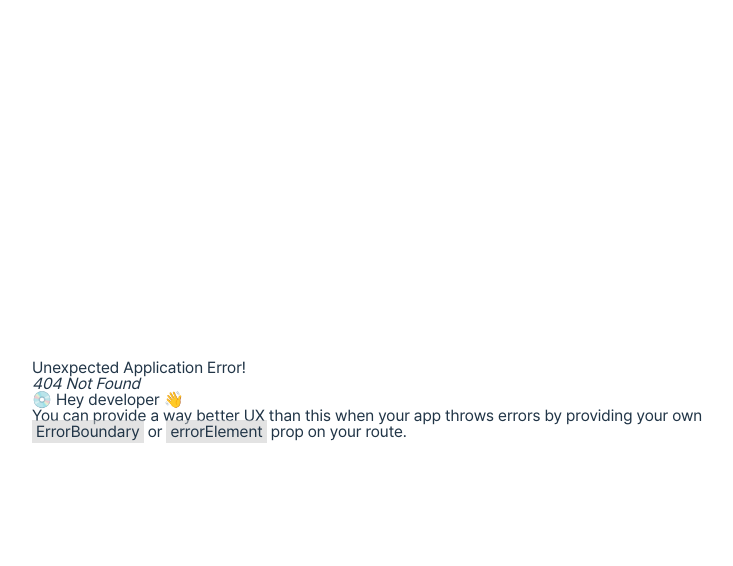
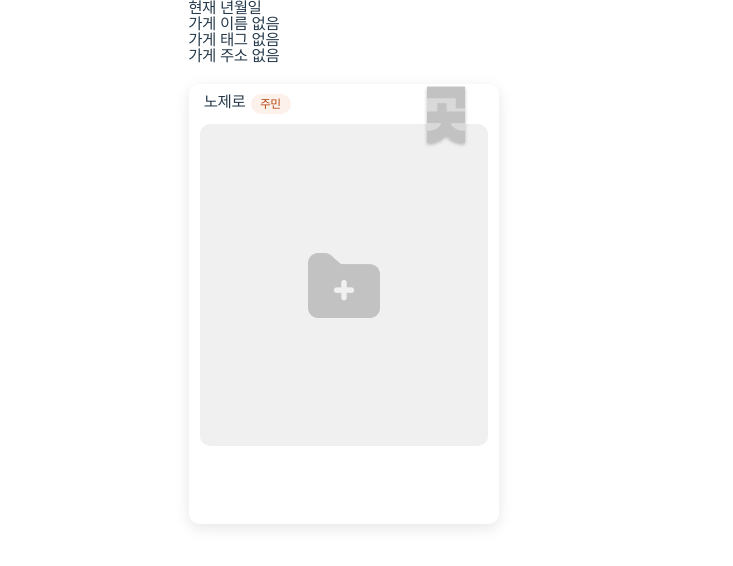
Before and after one commit to urjimyu/JejuGotgot_FE, a React (Vite) app: page /reviewCreate in a window 1280 px wide. Before the commit this address had no page. Shown: the top 566 px of the page, without its empty margins (264-997 px from the left). Built offline with nearby package versions, Linux system fonts and the light colour scheme.

Commit message:
[feat/후기작성,저장 목록 연결]

```diff
--- a/src/Router.jsx
+++ b/src/Router.jsx
@@ -4,6 +4,7 @@ import App from "./App";
 import MapPage from "./pages/Map/MapPage";
 import BookmarkList from "./pages/bookmarkList/bookmarkList";
 import AlterPlaceList from "./pages/alterPlaceList/temp";
+import ReviewCreate from "./pages/reviewCreate/reviewCreate";
 
 const router = createBrowserRouter([
   {
@@ -22,6 +23,10 @@ const router = createBrowserRouter([
         path: "alterPlaceList",
         element: <AlterPlaceList />,
       },
+       {
+        path: "reviewCreate",
+        element: <ReviewCreate />,
+      },
     ],
   },
 ]);
--- a/src/components/card/Card.css
+++ b/src/components/card/Card.css
@@ -1,21 +1,23 @@
 .alterPlaceList-swiper-box {
     margin: 20px 0px;
     display: flex;
-    justify-content: space-around;
     flex-direction: column;
     align-items: center;
     background-color: #fff;
-    box-shadow: 0px 3px 5px rgba(0, 0, 0, 0.1);
+    box-shadow: 0px 4px 14.9px rgba(0, 0, 0, 0.1);
     height: 440px;
     position: relative;
     width: 100%;
+    max-width: 310px;
+    border-radius: 10px;
 }
 
 .alterPlaceList-who-review {
-    padding-left: 5px;
+    margin-left: 5px;
 }
 
 .image-author {
+    padding: 10px 0px;
     width: 90%;
     display: flex;
     justify-content: flex-start;
@@ -23,7 +25,7 @@
 
 .bookmark-wrapper {
     position: absolute;
-    top: 12px;
+    top: 0px;
     right: 30px;
     z-index: 10;
 }
@@ -38,14 +40,13 @@
 }
 
 .image-placeholder {
-    width: 100%;
-    height: 200px;
-    /* 이미지와 동일한 크기로 설정 */
+    width: 288px;
+    height: 322px;
     background-color: #f0f0f0;
     display: flex;
     align-items: center;
     justify-content: center;
     color: #aaa;
     font-size: 14px;
-
+    border-radius: 10px;
 }
--- a/src/components/card/Card.jsx
+++ b/src/components/card/Card.jsx
@@ -2,14 +2,15 @@ import React from 'react';
 import Tag from '../../components/tag/Tag';
 import './Card.css';
 
-const Card = ({ location, isBookmarked, onBookmarkToggle, disableBookmark,children }) => {
+const Card = ({ location = {}, isBookmarked, onBookmarkToggle, disableBookmark,children }) => {
   return (
     <div className='alterPlaceList-swiper-box'>
         <div className="image-author">
-        {location.author}
+          {location.url ? location.author : "노제로"}
+
           <Tag
             className='alterPlaceList-who-review'
-            text={location.authorType}
+            text={location.authorType ? location.authorType : "주민"}
             backgroundColor="#FCF1EB"
             textColor="#B23E04"
           />
@@ -32,8 +33,17 @@ const Card = ({ location, isBookmarked, onBookmarkToggle, disableBookmark,childr
        {location.url ? (
         <img className="image-placeholder" src={location.url} alt={location.caption} />
       ) : (
-        <div className="image-placeholder">{children}</div>
+        <div className="image-placeholder">
+            <img
+          src="/imgs/file.png"
+          alt="파일 이미지"
+          onClick={disableBookmark ? null : () => onBookmarkToggle(location.id)} // disableBookmark가 true면 클릭 막음
+          style={{ cursor: disableBookmark ? "default" : "pointer" }} // 비활성화 시 클릭 스타일 변경
+        />
+        </div>
       )}
+
+
        {children}
     </div>
   );
--- a/src/pages/bookmarkList/bookmarkList.jsx
+++ b/src/pages/bookmarkList/bookmarkList.jsx
@@ -1,6 +1,7 @@
-import ListBox from '../../components/listBox/ListBox'
+import { useNavigate } from 'react-router-dom'; // 🔹 useNavigate 추가
+import ListBox from '../../components/listBox/ListBox';
 import React from 'react';
-import './bookmarkList.css'
+import './bookmarkList.css';
 
 const mockLocations = [
   {
@@ -35,9 +36,14 @@ const mockLocations = [
   }
 ];
 
-// 메인 LocationList 컴포넌트
 const BookmarkList = () => {
- return (
+  const navigate = useNavigate(); // 🔹 네비게이션 함수 사용
+
+  const handleReviewClick = (location) => {
+    navigate('/reviewCreate', { state: { location } }); // 🔹 해당 장소 데이터를 가지고 이동
+  };
+
+  return (
     <div className="bookmark-list-wrap">
       {mockLocations.map((location) => (
         <ListBox
@@ -50,7 +56,7 @@ const BookmarkList = () => {
           condition={location.condition}
           date={location.date}
           actionButton={
-            <button className="bookmark-btn">
+            <button className="bookmark-btn" onClick={() => handleReviewClick(location)}>
               후기작성
             </button>
           }
--- /dev/null
+++ b/src/pages/reviewCreate/reviewCreate.jsx
@@ -0,0 +1,23 @@
+import React from 'react';
+import { useLocation } from 'react-router-dom'; // 🔹 useLocation 추가
+import './reviewCreate.css';
+import Card from '../../components/card/Card';
+
+export default function ReviewCreate() {
+  const location = useLocation();
+  const placeData = location.state?.location || {}; // 🔹 받은 데이터가 없을 경우 빈 객체 처리
+
+  return (
+    <div>
+      <div>
+        <p>현재 년월일</p>
+        <div>
+          <div>{placeData.title || '가게 이름 없음'}</div>
+          <div>{placeData.type || '가게 태그 없음'}</div>
+        </div>
+        <div>{placeData.subtitle || '가게 주소 없음'}</div>
+      </div>
+      <Card disableBookmark={true} location={placeData} />
+    </div>
+  );
+}
```
Also changed, not shown: public/imgs/file.png (added), src/pages/reviewCreate/reviewCreate.css (added).
